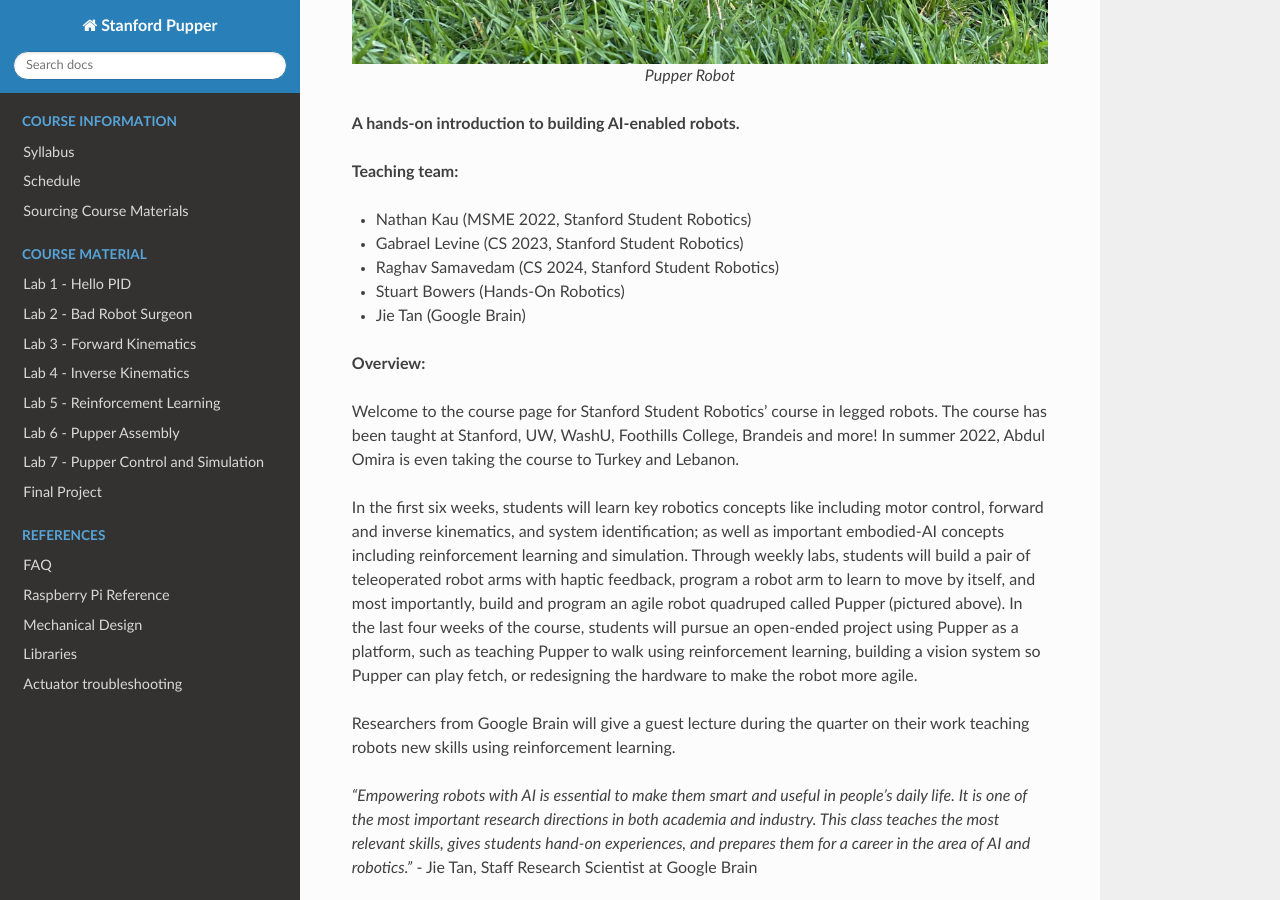
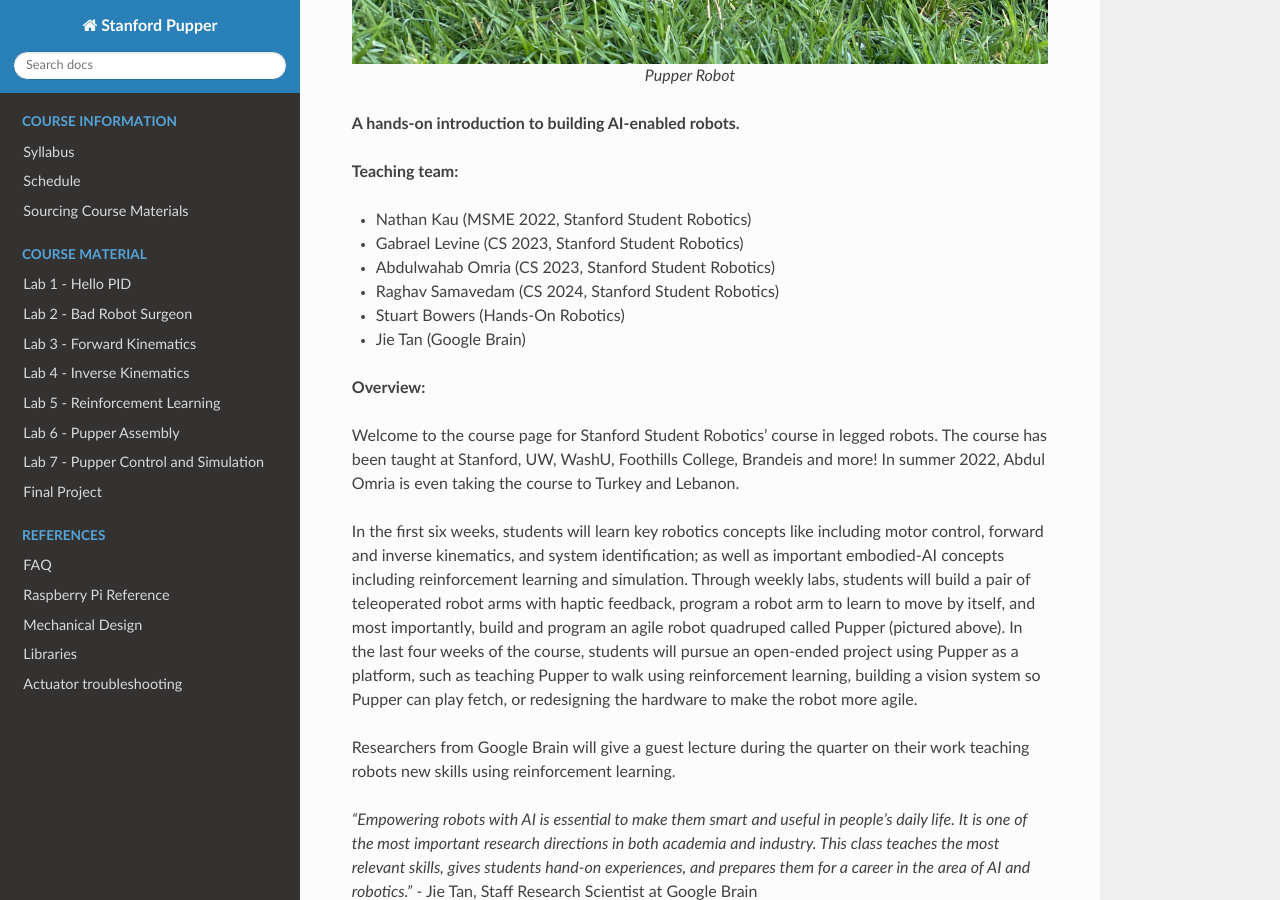
Before and after one commit to stanfordroboticsclub/pupperv3-independent-study, a Sphinx documentation site: the page built from docs/index.rst, in a window 1280 px wide and 900 px high, scrolled down 674 px. Built offline with Sphinx 7.4.7 and the Read the Docs theme 2.0.0, drawn with Linux system fonts in a browser that asks for light colours.

Commit message:
fix spelling

```diff
--- a/docs/course-info/syllabus.rst
+++ b/docs/course-info/syllabus.rst
@@ -13,7 +13,7 @@
 
 * Nathan Kau (MSME 2022, Stanford Student Robotics)
 * Gabrael Levine (CS 2023, Stanford Student Robotics)
-* Abdulwahab Omira (CS 2023, Stanford Student Robotics)
+* Abdulwahab Omria (CS 2023, Stanford Student Robotics)
 * Raghav Samavedam (CS 2024, Stanford Student Robotics)
 * Stuart Bowers (Hands-On Robotics)
 * Jie Tan (Google Brain)
--- a/docs/index.rst
+++ b/docs/index.rst
@@ -16,13 +16,14 @@
 
 * Nathan Kau (MSME 2022, Stanford Student Robotics)
 * Gabrael Levine (CS 2023, Stanford Student Robotics)
+* Abdulwahab Omria (CS 2023, Stanford Student Robotics)
 * Raghav Samavedam (CS 2024, Stanford Student Robotics)
 * Stuart Bowers (Hands-On Robotics)
 * Jie Tan (Google Brain)
 
 **Overview:**
 
-Welcome to the course page for Stanford Student Robotics' course in legged robots. The course has been taught at Stanford, UW, WashU, Foothills College, Brandeis and more! In summer 2022, Abdul Omira is even taking the course to Turkey and Lebanon.
+Welcome to the course page for Stanford Student Robotics' course in legged robots. The course has been taught at Stanford, UW, WashU, Foothills College, Brandeis and more! In summer 2022, Abdul Omria is even taking the course to Turkey and Lebanon.
 
 In the first six weeks, students will learn key robotics concepts like including motor control, forward and inverse kinematics, and system identification; as well as important embodied-AI concepts including reinforcement learning and simulation. Through weekly labs, students will build a pair of teleoperated robot arms with haptic feedback, program a robot arm to learn to move by itself, and most importantly, build and program an agile robot quadruped called Pupper (pictured above). In the last four weeks of the course, students will pursue an open-ended project using Pupper as a platform, such as teaching Pupper to walk using reinforcement learning, building a vision system so Pupper can play fetch, or redesigning the hardware to make the robot more agile.
 
```
